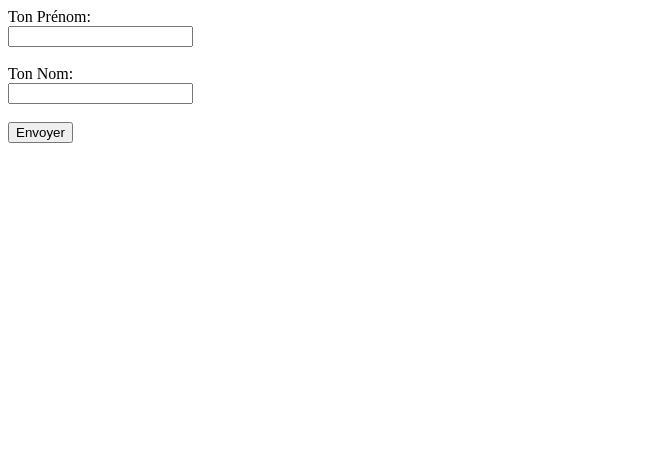
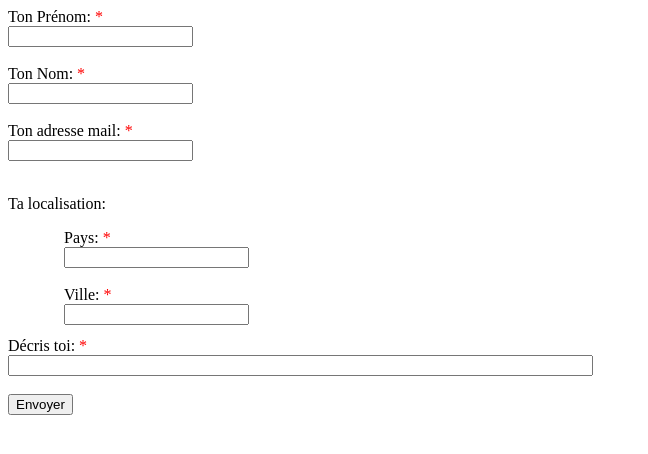
Before and after one commit to Natank25/CVanish, a plain HTML site: page offres/templates/sites_offres.html in a window 1280 px wide. Shown: the whole page, without its empty margins (0-648 px from the left). Drawn offline with Linux system fonts and the light colour scheme.

Commit message:
feat: 0.0.3: adding infos

```diff
--- a/offres/static/sites_offres.css
+++ b/offres/static/sites_offres.css
@@ -0,0 +1,8 @@
+.red_star {
+    color: red;
+}
+
+.padding {
+    position: absolute;
+    left: 5%;
+}
--- a/offres/templates/sites_offres.html
+++ b/offres/templates/sites_offres.html
@@ -1,17 +1,28 @@
 <!DOCTYPE html>
 <html lang="en">
+<link href="../static/sites_offres.css" rel="stylesheet"/>
 <head>
     <meta charset="UTF-8">
-    <title>Title</title>
+    <title>Créer un profile</title>
 </head>
 <body>
     <form id="choice" name='form' method="POST" action="/">
-        <label for="first_name">Ton Prénom:</label><br>
-        <input type="text" id="first_name" required size="20"
-               name="first_name"/><br><br>
-        <label for="last_name">Ton Nom:</label><br>
-        <input type="text" id="last_name" required size="20"
-               name="last_name"/><br><br>
+        <label for="first_name">Ton Prénom:<span class="red_star"> *</span></label><br>
+            <input type="text" id="first_name" required size="20" name="first_name"/><br><br>
+        <label for="last_name">Ton Nom:<span class="red_star"> *</span></label><br>
+            <input type="text" id="last_name" required size="20" name="last_name"/><br><br>
+        <label for="email">Ton adresse mail:<span class="red_star"> *</span></label><br>
+            <input type="email" id="email" required size="20" name="email"/><br><br>
+        <p>Ta localisation:</p>
+        <div class="padding">
+            <label for="country">Pays:<span class="red_star"> *</span></label><br>
+                <input type="text" id="country" required size="20" name="country"/><br><br>
+            <label for="city">Ville:<span class="red_star"> *</span></label><br>
+                <input type="text" id="city" required size="20" name="city"/><br><br>
+        </div>
+        <br><br><br><br><br><br>
+        <label for="description">Décris toi:<span class="red_star"> *</span></label><br>
+            <input type="text" id="description" required minlength="100" maxlength="800" size="70" name="description"/><br><br>
         <button type="submit">Envoyer</button>
     </form>
 </body>
```
